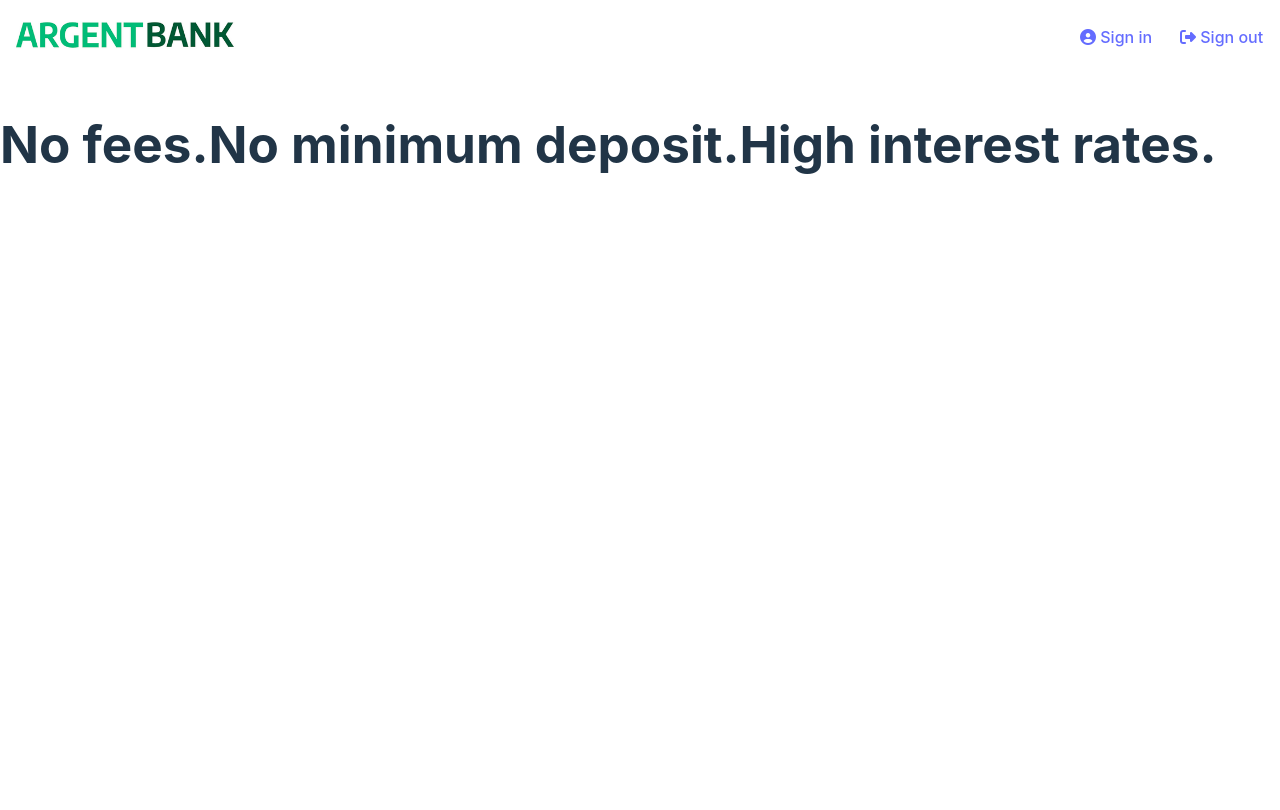
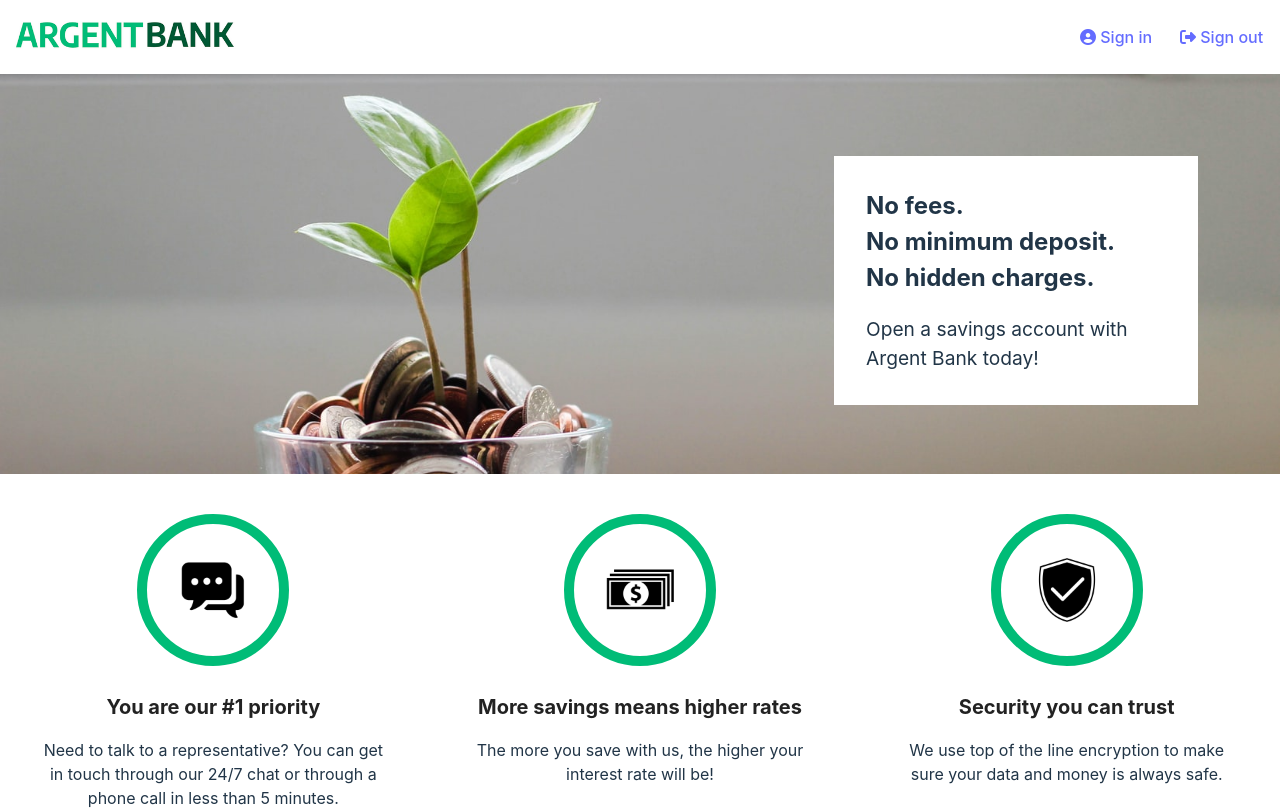
Before and after one commit to Abdillah-MD/ArgentBank, a React (Vite) app in the folder client/: page / in a window 1280 px wide. Shown: the top 810 px of the page. Built offline with nearby package versions, Linux system fonts and the light colour scheme.

Commit message:
création page d'accueil

```diff
--- a/client/index.html
+++ b/client/index.html
@@ -3,6 +3,10 @@
   <head>
     <meta charset="UTF-8" />
     <link rel="icon" type="image/svg+xml" href="/ArgentBank_favicon.svg" />
+    <link
+      rel="stylesheet"
+      href="https://stackpath.bootstrapcdn.com/font-awesome/4.7.0/css/font-awesome.min.css"
+    />
     <meta name="viewport" content="width=device-width, initial-scale=1.0" />
     <script src="https://kit.fontawesome.com/c259819ba8.js" crossorigin="anonymous"></script>
     <title>Argent Bank</title>
--- a/client/src/components/Banner/main.jsx
+++ b/client/src/components/Banner/main.jsx
@@ -1,19 +1,22 @@
 import PropTypes from "prop-types"
+import "./style.scss"
 
-const Banner = ({title, texte}) => {
+const Banner = ({subtitles}) => {
     return (
         <div className="hero">
-            <section>
-                <h1>{title}</h1>
-                <p>{texte}</p>
+            <section className="hero_content">
+                    <h2 className="sr-only">Promoted content</h2>
+                    {subtitles.map((subtitle, index) => (
+                        <p key={index} className="hero_content-subtitle">{subtitle}</p>
+                    ))}
+                    <p className="hero_content-text">Open a savings account with Argent Bank today!</p>
             </section>
         </div>
     )
 }
 
 Banner.propTypes = {
-    title: PropTypes.string.isRequired,
-    texte: PropTypes.string.isRequired,
+    subtitles: PropTypes.array
 }
 
 export default Banner
--- /dev/null
+++ b/client/src/components/Banner/style.scss
@@ -0,0 +1,51 @@
+// Css pour le composant banner
+.hero {
+    background-image: url('../../../public/images/bank-tree.jpeg');
+    background-position: 0 -50px;
+    background-size: cover;
+    background-repeat: no-repeat;
+    height: 300px;
+    position: relative;
+
+    @media (min-width: 920px) {
+        height: 400px;
+        background-position: 0% 33%;
+    }
+
+    &_content {
+        position: relative;
+        top: 2rem;
+        width: 200px;
+        background: white;
+        padding: 2rem;
+        text-align: left;
+        margin: 0 auto;
+
+        @media (min-width: 920px) {
+            position: absolute;
+            top: 50px;
+            right: 50px;
+            width: 300px;
+            margin: 2rem;
+        }
+
+        &-subtitle {
+            font-weight: bold;
+            font-size: 1rem;
+            margin: 0;
+
+            @media (min-width: 920px) {
+                font-size: 1.5rem;
+            }
+        }
+
+        &-text {
+            margin-bottom: 0;
+            font-size: 0.9rem;
+
+            @media (min-width: 920px) {
+                font-size: 1.2rem;
+            }
+        }
+    }
+}
--- /dev/null
+++ b/client/src/components/Card/main.jsx
@@ -0,0 +1,20 @@
+import PropTypes from "prop-types"
+
+const Card = ({ icon, iconAlt, title, text }) => {
+    return (
+        <article className="feature_item">
+            <img src={icon} alt={iconAlt} className="feature_item-icon"/>
+            <h3 className="feature_item-title">{title}</h3>
+            <p>{text}</p>
+        </article>
+    )
+}
+
+Card.propTypes = {
+    icon: PropTypes.string.isRequired,
+    iconAlt: PropTypes.string.isRequired,
+    title: PropTypes.string.isRequired,
+    text: PropTypes.string.isRequired,
+}
+
+export default Card
--- a/client/src/components/Footer/main.jsx
+++ b/client/src/components/Footer/main.jsx
@@ -0,0 +1,9 @@
+import "./style.scss"
+
+const Footer = () => {
+    return <footer className="footer">
+        <p>Copyright 2024 Argent Bank</p>
+    </footer>
+}
+
+export default Footer
--- /dev/null
+++ b/client/src/components/Footer/style.scss
@@ -0,0 +1,7 @@
+// Pour le composant footer
+.footer {
+    display: flex;
+    justify-content: center;
+    border-top: 2px solid #ccc;
+    padding: 2rem 0 1.5rem;
+}
--- a/client/src/components/Header/main.jsx
+++ b/client/src/components/Header/main.jsx
@@ -5,10 +5,13 @@ import './style.scss'
 const Header = () => {
     return (
         <header className="header">
-            <Link className="header_logo" to="/accueil" ><img src={logo} alt="Argent Bank" /></Link>
+            <Link className="header_logo" to="/accueil" >
+                <img src={logo} alt="Argent Bank" />
+                <h1 className="sr-only">Argent Bank</h1>
+            </Link>
             <nav className="header_nav">
-                <Link className="header_nav-link" to=""><i className="fa-solid fa-circle-user"></i> Sign in</Link>
-                <Link className="header_nav-link" to=""><i className="fa-solid fa-right-from-bracket"></i> Sign out</Link>
+                <Link className="header_nav-link" to="sign-in"><i className="fa-solid fa-circle-user"></i> Sign in</Link>
+                <Link className="header_nav-link" to="/accueil"><i className="fa-solid fa-right-from-bracket"></i> Sign out</Link>
             </nav>
         </header>
     )
--- a/client/src/main.jsx
+++ b/client/src/main.jsx
@@ -4,6 +4,7 @@ import { BrowserRouter as Router, Route, Routes } from 'react-router-dom'
 import './index.css'
 import Header from './components/Header/main.jsx'
 import Home from './pages/Home/main.jsx'
+import Footer from './components/Footer/main'
 
 ReactDOM.createRoot(document.getElementById('root')).render(
   <React.StrictMode>
@@ -13,6 +14,7 @@ ReactDOM.createRoot(document.getElementById('root')).render(
         <Route path='/' element={<Home />} />
         <Route path='/accueil' element={<Home />} />
       </Routes>
+      <Footer />
     </Router>
   </React.StrictMode>,
 )
--- a/client/src/pages/Home/main.jsx
+++ b/client/src/pages/Home/main.jsx
@@ -1,11 +1,36 @@
 import Banner from "../../components/Banner/main"
-
+import Card from "../../components/Card/main"
+import chatIcon from "/images/icon-chat.png"
+import moneyIcon from "/images/icon-money.png"
+import secureIcon from "/images/icon-security.png"
+import "./style.scss"
 
 const Home = () => {
     return (
-        <>
-            <Banner title={`No fees.No minimum deposit.High interest rates.`}/>
-        </>
+        <main>
+            <Banner subtitles={["No fees.", "No minimum deposit.", "No hidden charges."]}/>
+            <section className="feature">
+                <h2 className="sr-only">Features</h2>
+                <Card
+                    icon={`${chatIcon}`}
+                    iconAlt="Chat Icon"
+                    title="You are our #1 priority"
+                    text="Need to talk to a representative? You can get in touch through our 24/7 chat or through a phone call in less than 5 minutes."
+                />
+                <Card
+                    icon={`${moneyIcon}`}
+                    iconAlt="Money Icon"
+                    title="More savings means higher rates"
+                    text="The more you save with us, the higher your interest rate will be!"
+                />
+                <Card
+                    icon={`${secureIcon}`}
+                    iconAlt="Secure Icon"
+                    title="Security you can trust"
+                    text="We use top of the line encryption to make sure your data and money is always safe."
+                />
+            </section>
+        </main>
     )
 }
 
--- /dev/null
+++ b/client/src/pages/Home/style.scss
@@ -0,0 +1,29 @@
+// Style pour la page home
+.feature {
+    display: flex;
+    flex-direction: column;
+
+    @media (min-width: 920px) {
+        flex-direction: row;
+    }
+
+    &_item {
+        flex: 1;
+        padding: 2.5rem;
+        text-align: center;
+
+        &-icon {
+            width: 100px;
+            border: 10px solid #00bc77;
+            border-radius: 50%;
+            padding: 1rem;
+        }
+
+        &-title {
+            color: #222;
+            font-size: 1.25rem;
+            font-weight: bold;
+            margin-bottom: 0.5rem;
+        }
+    }
+}
```
Also changed, not shown: 1 other file (tests, documents, lock files or other folders).
